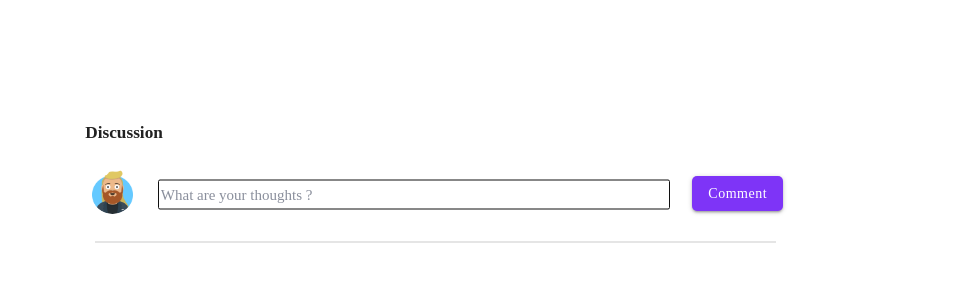
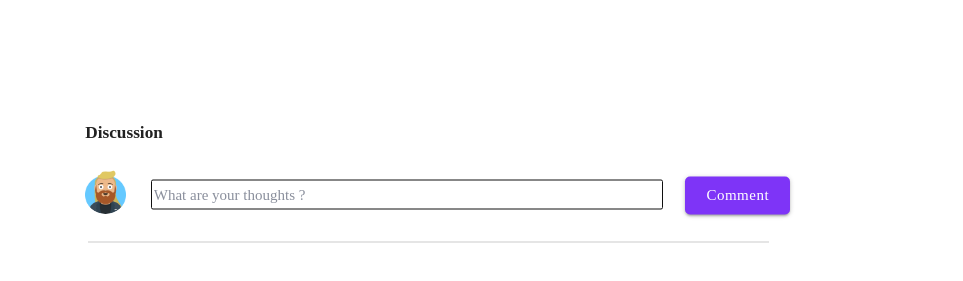
Before and after one commit to VitalJeevanjot/sweep-wimbledon-ghost-call, a plain HTML site: page index.html in a window 1280 px wide. Shown: the part 447-728 px from the top of the page, without its empty margins (158-1121 px from the left). Drawn offline with nearby package versions, Linux system fonts and the light colour scheme; no server answers.

Commit message:
remove some properties to make it look finer

```diff
--- a/css/index.css
+++ b/css/index.css
@@ -65,6 +65,8 @@ nav {
   font-family: inherit !important;
   background-color: #7E34F7;
   text-transform: unset !important;
+  width: 7em;
+  font-size: 1rem;
   border-radius: 5px;
   height: 2.5em;
 }
@@ -76,6 +78,6 @@ nav {
 .a_line_break {
   text-align: center;
   margin-left: 6.0%;
-  margin-right: 27.5%;
+  margin-right: 18%;
   border: 1px solid #E5E5E5;
 }
--- a/index.html
+++ b/index.html
@@ -35,7 +35,7 @@
     </div>
 
     <!-- Discussion -->
-   <div style="width: 80vw; min-width: 300px; padding-top: 5em;">
+   <div style="min-width: 350px; padding-top: 5em;">
     <div class="row discussion_heading"">
       <h6><b>Discussion</b></h6>
     </div>
@@ -51,8 +51,9 @@
         <a class="waves-effect waves-light btn">Comment</a>
       </div>
     </div>
-
-    <hr class="a_line_break"/>
+    <div>
+      <hr class="a_line_break"/>
+    </div>
 
    </div>
 
```
